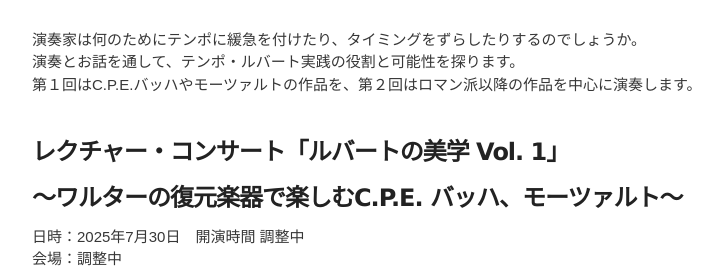
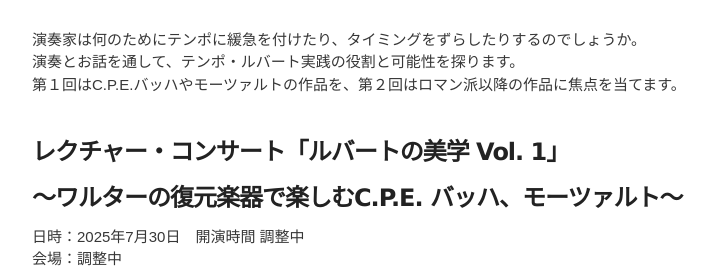
Before and after one commit to akikowashino/akikowashino.github.io, a Jekyll site: the page built from lecture-concert-2025/index.md, in a window 1280 px wide, cut to the strip 177-445 px from the top of the page. Shown: the whole strip, without its empty margins (118-841 px from the left). Built offline with Jekyll 4.4.1, drawn with Linux system fonts in a browser that asks for light colours.

Commit message:
Update index.md

```diff
--- a/lecture-concert-2025/index.md
+++ b/lecture-concert-2025/index.md
@@ -9,7 +9,7 @@ lang: jp
 <br>
 演奏家は何のためにテンポに緩急を付けたり、タイミングをずらしたりするのでしょうか。<br>
 演奏とお話を通して、テンポ・ルバート実践の役割と可能性を探ります。<br>
-第１回はC.P.E.バッハやモーツァルトの作品を、第２回はロマン派以降の作品を中心に演奏します。<br>
+第１回はC.P.E.バッハやモーツァルトの作品を、第２回はロマン派以降の作品に焦点を当てます。<br>
 <br>
 
 ###  **レクチャー・コンサート「ルバートの美学 Vol. 1」**<br>
```
